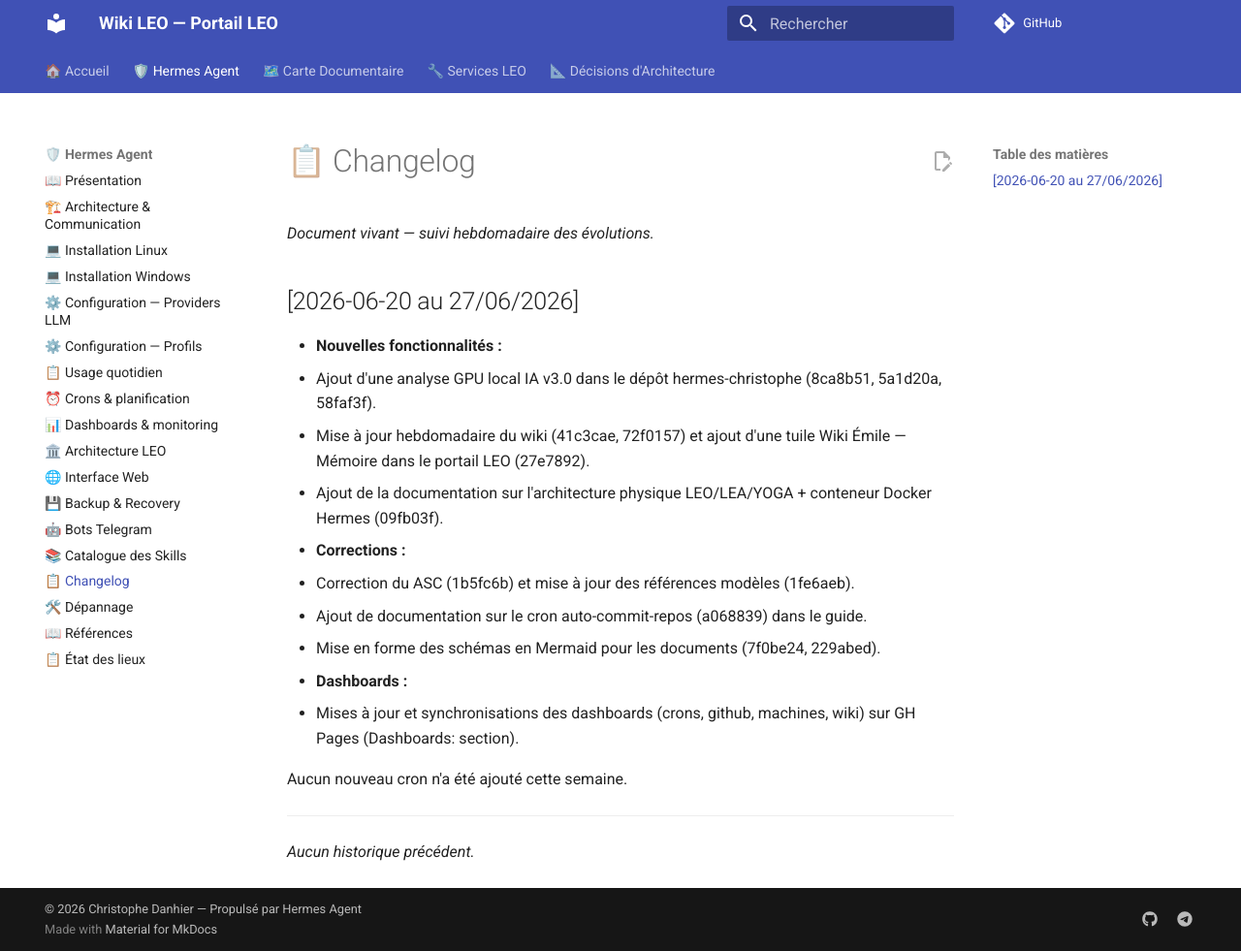
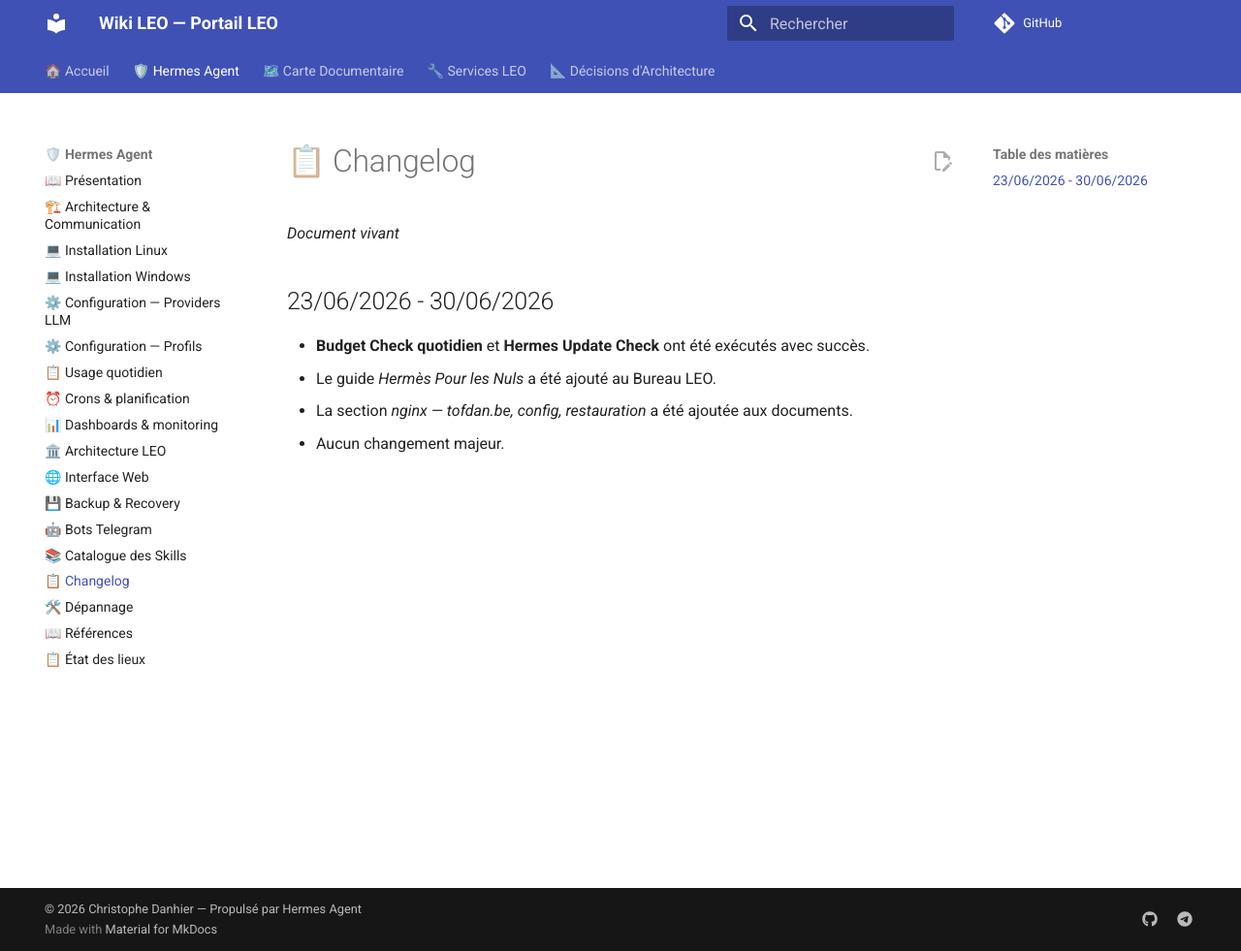
Before and after one commit to christophedanhier-hash/hermes-wiki, an MkDocs documentation site: the page built from docs/hermes/changelog.md, in a window 1280 px wide and 981 px high. Shown: the whole window at 97% size. Built offline with MkDocs 1.6.1 and Material for MkDocs 9.7.7, drawn with Linux system fonts in a browser that asks for light colours; comment, search, counter and statistics services are not loaded.

Commit message:
chore: auto-commit modifications [skip ci]

```diff
--- a/docs/hermes/changelog.md
+++ b/docs/hermes/changelog.md
@@ -1,24 +1,10 @@
 # 📋 Changelog
 
-*Document vivant — suivi hebdomadaire des évolutions.*
+*Document vivant*
 
-## [2026-06-20 au 27/06/2026]
+## 23/06/2026 - 30/06/2026
 
-- **Nouvelles fonctionnalités :**
-  - Ajout d'une analyse GPU local IA v3.0 dans le dépôt hermes-christophe (8ca8b51, 5a1d20a, 58faf3f).
-  - Mise à jour hebdomadaire du wiki (41c3cae, 72f0157) et ajout d'une tuile Wiki Émile — Mémoire dans le portail LEO (27e7892).
-  - Ajout de la documentation sur l'architecture physique LEO/LEA/YOGA + conteneur Docker Hermes (09fb03f).
-
-- **Corrections :**
-  - Correction du ASC (1b5fc6b) et mise à jour des références modèles (1fe6aeb).
-  - Ajout de documentation sur le cron auto-commit-repos (a068839) dans le guide.
-  - Mise en forme des schémas en Mermaid pour les documents (7f0be24, 229abed).
-
-- **Dashboards :**
-  - Mises à jour et synchronisations des dashboards (crons, github, machines, wiki) sur GH Pages (Dashboards: section).
-
-Aucun nouveau cron n'a été ajouté cette semaine.
-
----
-
-*Aucun historique précédent.*
+- **Budget Check quotidien** et **Hermes Update Check** ont été exécutés avec succès.
+- Le guide *Hermès Pour les Nuls* a été ajouté au Bureau LEO.
+- La section *nginx — tofdan.be, config, restauration* a été ajoutée aux documents.
+- Aucun changement majeur.
```
